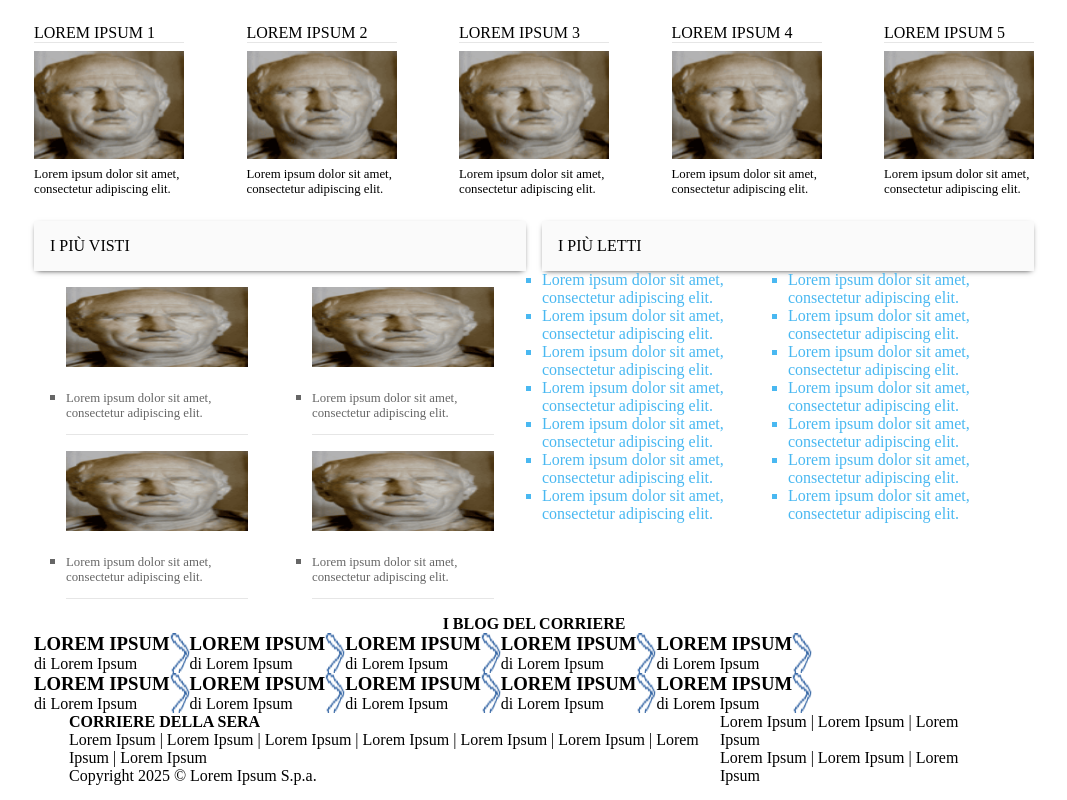
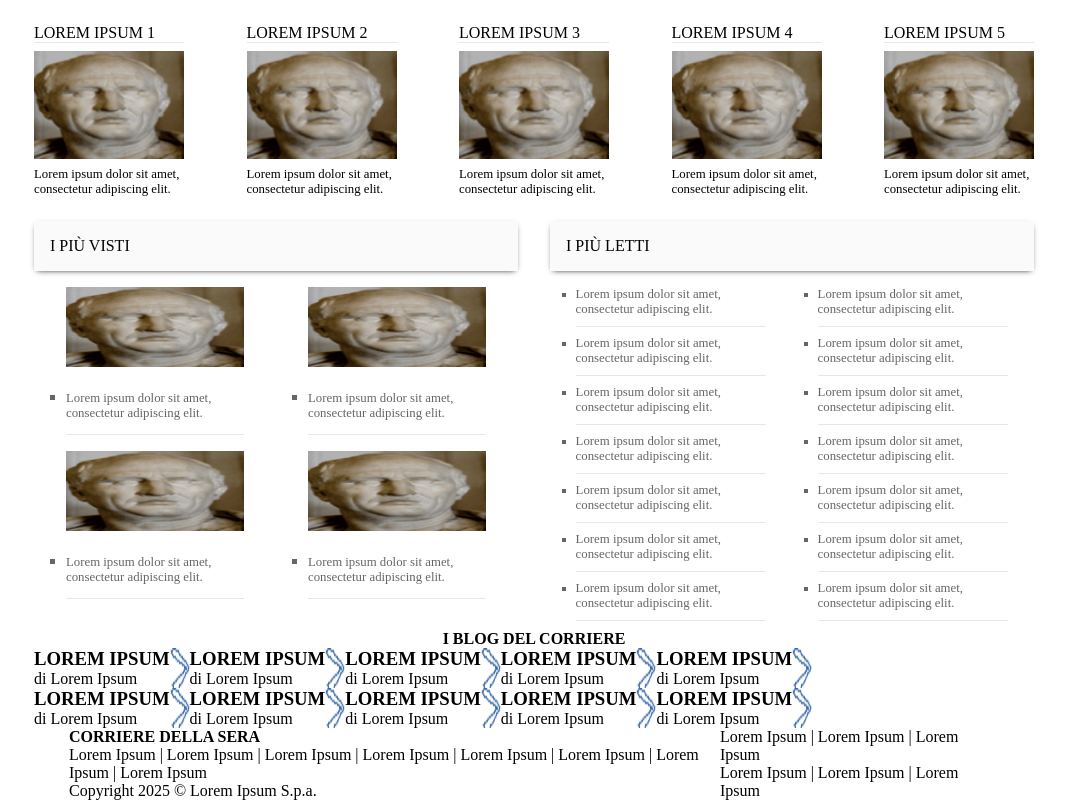
Before and after one commit to Lorenzo-Fantini/Lorenzo_Fantini_Elaborato_PPM, a website built with webpack: page index.html in a window 1280 px wide. Shown: the part 5479-6279 px from the top of the page, without its empty margins (106-1173 px from the left). Built offline with nearby package versions, Linux system fonts and the light colour scheme.

Commit message:
Rifinita sezione i più letti

```diff
--- a/css/style.css
+++ b/css/style.css
@@ -343,7 +343,7 @@ main
   margin-bottom: 1em;
 }
 
-.paragraph-after-attribution
+.paragraph-after-attribution-colour
 {
   color: #666;
 }
@@ -1129,9 +1129,19 @@ main
   padding-right: 2em;
 }
 
-.i-più-visti-list-item-padding-bottom
+.i-più-list-item-padding-bottom
 {
   padding-bottom: 1em;
+}
+
+#i-più-letti
+{
+  margin-left: 1em;
+}
+
+.i-più-letti-list-item-padding-bottom
+{
+  padding-bottom: 0.7em;
 }
 
 #i-blog-del-corriere
--- a/index.html
+++ b/index.html
@@ -198,7 +198,7 @@
                     di Lorem Ipsum, Dolor Sit, Amet Consectetur
                   </p>
                 </div>
-                <p class="paragraph-after-attribution">
+                <p class="paragraph-after-attribution-colour">
                   Lorem ipsum dolor sit amet, consectetur adipiscing elit. Donec congue sit amet erat a tempus.
                 </p>
                 <nav>
@@ -294,7 +294,7 @@
                   <p class="attribution-colour-and-font-style" id="secondary-article-attribution">
                     di Lorem Ipsum, Dolor Sit, Amet Consectetur
                   </p>
-                  <p class="paragraph-after-attribution">
+                  <p class="paragraph-after-attribution-colour">
                     Lorem ipsum dolor sit amet, consectetur adipiscing elit.
                   </p>
                   <nav>
@@ -585,7 +585,7 @@
                     Lorem ipsum dolor sit amet, consectetur adipiscing elit. Donec congue sit amet erat a tempus.
                   </h2>
                 </article>
-                <p class="paragraph-after-attribution paragraph-after-attribution-font-size"
+                <p class="paragraph-after-attribution-colour paragraph-after-attribution-font-size"
                 id="corriere-tv-right-first-article-paragraph">
                   Lorem ipsum dolor sit amet, consectetur adipiscing elit.
                 </p>
@@ -605,7 +605,7 @@
                     <h2 id="corriere-tv-right-second-article-title">
                       Lorem ipsum dolor sit amet, consectetur adipiscing elit. Donec congue sit amet erat a tempus.
                     </h2>
-                    <p class="paragraph-after-attribution paragraph-after-attribution-font-size"
+                    <p class="paragraph-after-attribution-colour paragraph-after-attribution-font-size"
                     id="corriere-tv-right-second-article-paragraph">
                       Lorem ipsum dolor sit amet, consectetur adipiscing elit.
                     </p>
@@ -1182,21 +1182,21 @@
 
             <div class="flex-row-container">
               <div class="i-più-list-column">
-                <ul class="paragraph-after-attribution">
-                  <li class="i-più-visti-list-item-padding-bottom">
+                <ul class="paragraph-after-attribution-colour">
+                  <li class="i-più-list-item-padding-bottom">
                     <figure class="bottom-border">
                       <img src="img/Cicero_Placeholder_Tv_Boxes.png" alt="placeholder" class="video-dalla-rete-img">
                       <figcaption class="attribution-font-size video-dalla-rete-font-colour
-                      i-più-visti-list-item-padding-bottom">
+                      i-più-list-item-padding-bottom">
                         Lorem ipsum dolor sit amet, consectetur adipiscing elit.
                       </figcaption>
                     </figure>
                   </li>
-                  <li class="i-più-visti-list-item-padding-bottom">
+                  <li class="i-più-list-item-padding-bottom">
                     <figure class="bottom-border">
                       <img src="img/Cicero_Placeholder_Tv_Boxes.png" alt="placeholder" class="video-dalla-rete-img">
                       <figcaption class="attribution-font-size video-dalla-rete-font-colour
-                      i-più-visti-list-item-padding-bottom">
+                      i-più-list-item-padding-bottom">
                         Lorem ipsum dolor sit amet, consectetur adipiscing elit.
                       </figcaption>
                     </figure>
@@ -1205,21 +1205,21 @@
               </div>
 
               <div class="i-più-list-column">
-                <ul class="paragraph-after-attribution">
-                  <li class="i-più-visti-list-item-padding-bottom">
+                <ul class="paragraph-after-attribution-colour">
+                  <li class="i-più-list-item-padding-bottom">
                     <figure class="bottom-border">
                       <img src="img/Cicero_Placeholder_Tv_Boxes.png" alt="placeholder" class="video-dalla-rete-img">
                       <figcaption class="attribution-font-size video-dalla-rete-font-colour
-                      i-più-visti-list-item-padding-bottom">
+                      i-più-list-item-padding-bottom">
                         Lorem ipsum dolor sit amet, consectetur adipiscing elit.
                       </figcaption>
                     </figure>
                   </li>
-                  <li class="i-più-visti-list-item-padding-bottom">
+                  <li class="i-più-list-item-padding-bottom">
                     <figure class="bottom-border">
                       <img src="img/Cicero_Placeholder_Tv_Boxes.png" alt="placeholder" class="video-dalla-rete-img">
                       <figcaption class="attribution-font-size video-dalla-rete-font-colour
-                      i-più-visti-list-item-padding-bottom">
+                      i-più-list-item-padding-bottom">
                         Lorem ipsum dolor sit amet, consectetur adipiscing elit.
                       </figcaption>
                     </figure>
@@ -1230,85 +1230,85 @@
           </section>
 
           <section id="i-più-letti" class="half-container flex-column-container">
-            <p class="i-più-top-writing">
+            <p class="i-più-top-writing i-più-margin-before-list">
               I PIÙ LETTI
             </p>
 
-            <div class="flex-row-container">
-              <div>
+            <div class="flex-row-container attribution-font-size">
+              <div class="i-più-list-column">
                 <ul>
-                  <li>
-                    <p>
-                      Lorem ipsum dolor sit amet, consectetur adipiscing elit.
-                    </p>
-                  </li>
-                  <li>
-                    <p>
-                      Lorem ipsum dolor sit amet, consectetur adipiscing elit.
-                    </p>
-                  </li>
-                  <li>
-                    <p>
-                      Lorem ipsum dolor sit amet, consectetur adipiscing elit.
-                    </p>
-                  </li>
-                  <li>
-                    <p>
-                      Lorem ipsum dolor sit amet, consectetur adipiscing elit.
-                    </p>
-                  </li>
-                  <li>
-                    <p>
-                      Lorem ipsum dolor sit amet, consectetur adipiscing elit.
-                    </p>
-                  </li>
-                  <li>
-                    <p>
-                      Lorem ipsum dolor sit amet, consectetur adipiscing elit.
-                    </p>
-                  </li>
-                  <li>
-                    <p>
+                  <li class="i-più-letti-list-item-padding-bottom paragraph-after-attribution-colour">
+                    <p class="bottom-border i-più-letti-list-item-padding-bottom">
+                      Lorem ipsum dolor sit amet, consectetur adipiscing elit.
+                    </p>
+                  </li>
+                  <li class="i-più-letti-list-item-padding-bottom paragraph-after-attribution-colour">
+                    <p class="bottom-border i-più-letti-list-item-padding-bottom">
+                      Lorem ipsum dolor sit amet, consectetur adipiscing elit.
+                    </p>
+                  </li>
+                  <li class="i-più-letti-list-item-padding-bottom paragraph-after-attribution-colour">
+                    <p class="bottom-border i-più-letti-list-item-padding-bottom">
+                      Lorem ipsum dolor sit amet, consectetur adipiscing elit.
+                    </p>
+                  </li>
+                  <li class="i-più-letti-list-item-padding-bottom paragraph-after-attribution-colour">
+                    <p class="bottom-border i-più-letti-list-item-padding-bottom">
+                      Lorem ipsum dolor sit amet, consectetur adipiscing elit.
+                    </p>
+                  </li>
+                  <li class="i-più-letti-list-item-padding-bottom paragraph-after-attribution-colour">
+                    <p class="bottom-border i-più-letti-list-item-padding-bottom">
+                      Lorem ipsum dolor sit amet, consectetur adipiscing elit.
+                    </p>
+                  </li>
+                  <li class="i-più-letti-list-item-padding-bottom paragraph-after-attribution-colour">
+                    <p class="bottom-border i-più-letti-list-item-padding-bottom">
+                      Lorem ipsum dolor sit amet, consectetur adipiscing elit.
+                    </p>
+                  </li>
+                  <li class="i-più-letti-list-item-padding-bottom paragraph-after-attribution-colour">
+                    <p class="bottom-border i-più-letti-list-item-padding-bottom">
                       Lorem ipsum dolor sit amet, consectetur adipiscing elit.
                     </p>
                   </li>
                 </ul>
               </div>
 
-              <div>
+              <div class="i-più-list-column">
                 <ul>
-                  <li>
-                    <p>
-                      Lorem ipsum dolor sit amet, consectetur adipiscing elit.
-                    </p>
-                  </li>
-                  <li>
-                    <p>
-                      Lorem ipsum dolor sit amet, consectetur adipiscing elit.
-                    </p>
-                  </li>
-                  <li>
-                    <p>
-                      Lorem ipsum dolor sit amet, consectetur adipiscing elit.
-                    </p>
-                  </li>
-                  <li>
-                    <p>
-                      Lorem ipsum dolor sit amet, consectetur adipiscing elit.
-                    </p>
-                  </li>
-                  <li>
-                    <p>
-                      Lorem ipsum dolor sit amet, consectetur adipiscing elit.
-                    </p>
-                  </li>
-                  <li>
-                    <p>
-                      Lorem ipsum dolor sit amet, consectetur adipiscing elit.
-                    </p>
-                  </li>
-                  <li>
-                    <p>
+                  <li class="i-più-letti-list-item-padding-bottom paragraph-after-attribution-colour">
+                    <p class="bottom-border i-più-letti-list-item-padding-bottom">
+                      Lorem ipsum dolor sit amet, consectetur adipiscing elit.
+                    </p>
+                  </li>
+                  <li class="i-più-letti-list-item-padding-bottom paragraph-after-attribution-colour">
+                    <p class="bottom-border i-più-letti-list-item-padding-bottom">
+                      Lorem ipsum dolor sit amet, consectetur adipiscing elit.
+                    </p>
+                  </li>
+                  <li class="i-più-letti-list-item-padding-bottom paragraph-after-attribution-colour">
+                    <p class="bottom-border i-più-letti-list-item-padding-bottom">
+                      Lorem ipsum dolor sit amet, consectetur adipiscing elit.
+                    </p>
+                  </li>
+                  <li class="i-più-letti-list-item-padding-bottom paragraph-after-attribution-colour">
+                    <p class="bottom-border i-più-letti-list-item-padding-bottom">
+                      Lorem ipsum dolor sit amet, consectetur adipiscing elit.
+                    </p>
+                  </li>
+                  <li class="i-più-letti-list-item-padding-bottom paragraph-after-attribution-colour">
+                    <p class="bottom-border i-più-letti-list-item-padding-bottom">
+                      Lorem ipsum dolor sit amet, consectetur adipiscing elit.
+                    </p>
+                  </li>
+                  <li class="i-più-letti-list-item-padding-bottom paragraph-after-attribution-colour">
+                    <p class="bottom-border i-più-letti-list-item-padding-bottom">
+                      Lorem ipsum dolor sit amet, consectetur adipiscing elit.
+                    </p>
+                  </li>
+                  <li class="i-più-letti-list-item-padding-bottom paragraph-after-attribution-colour">
+                    <p class="bottom-border i-più-letti-list-item-padding-bottom">
                       Lorem ipsum dolor sit amet, consectetur adipiscing elit.
                     </p>
                   </li>
```
